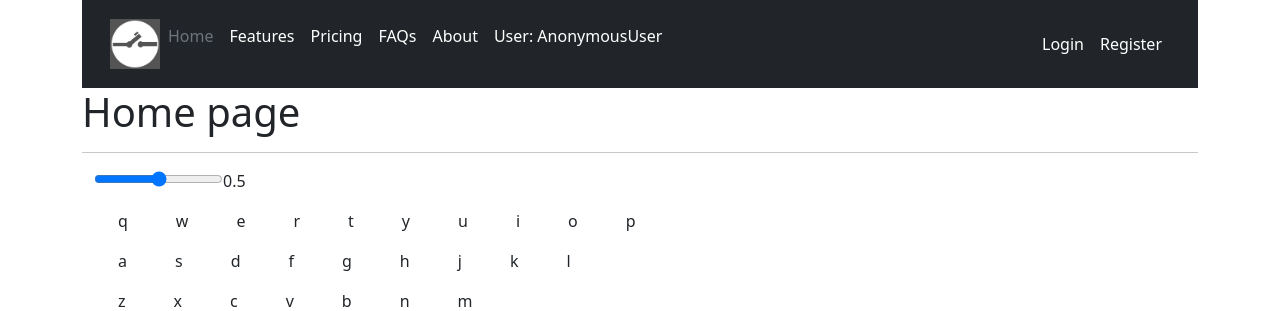
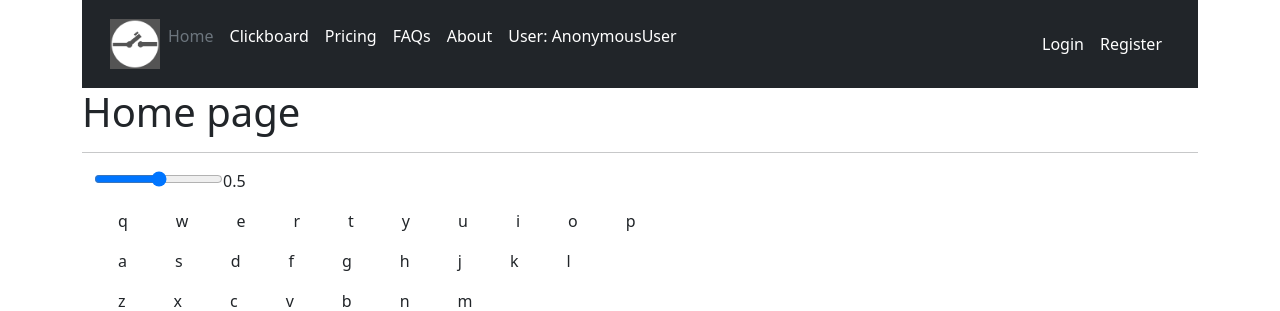
Before and after one commit to ChtobiUchitsyaNadoBitProfi/Easy_morse, a Django app: page /users/home in a window 1280 px wide. Shown: the top 311 px of the page. Run offline with Django 4.2, Linux system fonts and the light colour scheme.

Commit message:
add new page to sound clickboard

```diff
--- a/users/templates/base.html
+++ b/users/templates/base.html
@@ -19,7 +19,7 @@
 
         <ul class="nav col-12 col-lg-auto me-lg-auto mb-2 justify-content-center mb-md-0">
           <li><a href="{% url 'home' %}" class="nav-link px-2 text-secondary">Home</a></li>
-          <li><a href="#" class="nav-link px-2 text-white">Features</a></li>
+          <li><a href="{% url 'clickboard' %}" class="nav-link px-2 text-white">Clickboard</a></li>
           <li><a href="#" class="nav-link px-2 text-white">Pricing</a></li>
           <li><a href="#" class="nav-link px-2 text-white">FAQs</a></li>
           <li><a href="{% url 'about' %}" class="nav-link px-2 text-white">About</a></li>
```
